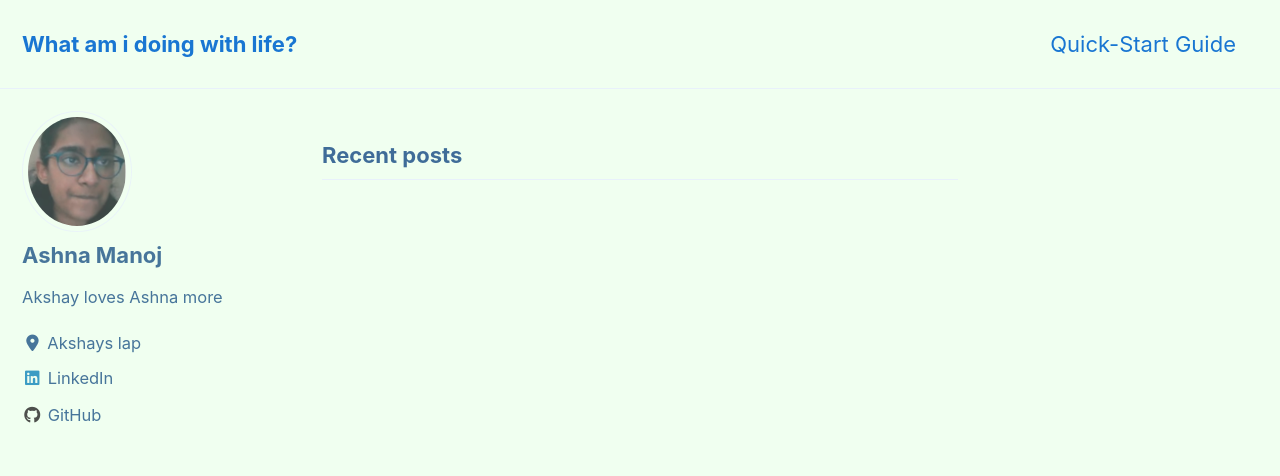
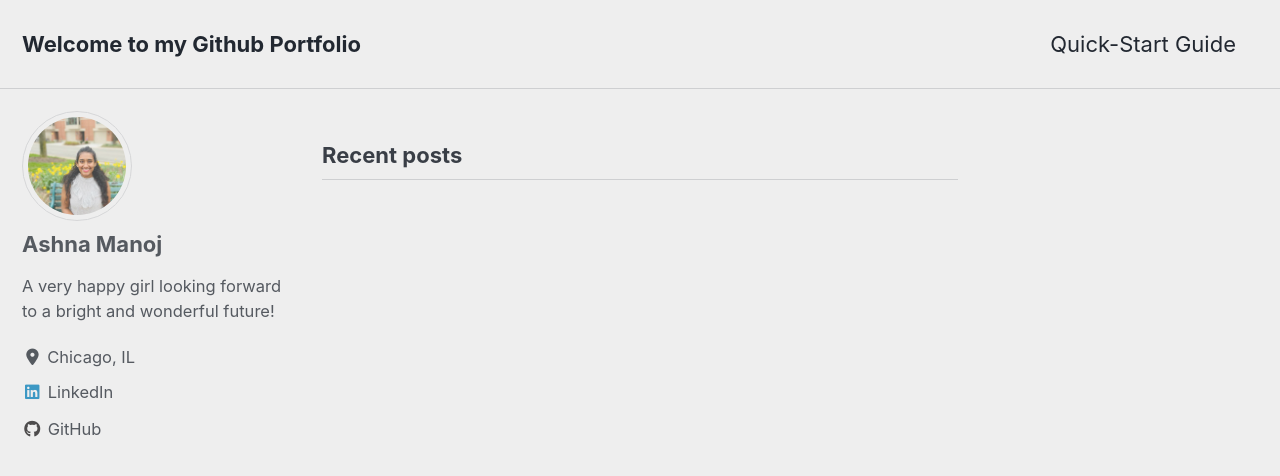
Before and after one commit to Ashna-Manoj/Ashna-Manoj.github.io, a Jekyll site: the page built from index.html, in a window 1280 px wide and 900 px high. Shown: the top 476 px of the window. Built offline with Jekyll 4.4.1, drawn with Linux system fonts in a browser that asks for light colours; cached includes are drawn as plain includes; nearby versions of some CDN libraries; the list of posts is cut into pages by our own code.

Commit message:
Modified the codes

```diff
--- a/_config.yml
+++ b/_config.yml
@@ -5,14 +5,14 @@
 # For technical reasons, this file is *NOT* reloaded automatically when you use
 # `jekyll serve`. If you change this file, please restart the server process.
 
-minimal_mistakes_skin    : "aqua" # "air", "aqua", "contrast", "dark", "dirt", "neon", "mint", "plum", "sunrise"
+minimal_mistakes_skin    : "air" #"aqua" ,, "aqua", "contrast", "dark", "dirt", "neon", "mint", "plum", "sunrise"
 
 # Site Settings
 locale                   : "en-US"
-title                    : "What am i doing with life? "
+title                    : "Welcome to my Github Portfolio"
 title_separator          : "-"
 name                     : "Ashna Manoj"
-description              : "Akshay is amazing"
+description              : "Greetings"
 url                      : # the base hostname & protocol for your site e.g. "https://mmistakes.github.io"
 baseurl                  : # the subpath of your site, e.g. "/blog"
 repository               : # GitHub username/repo-name e.g. "mmistakes/minimal-mistakes"
@@ -85,9 +85,9 @@
 # Site Author
 author:
   name             : "Ashna Manoj"
-  avatar           : "/images/ashna_hotpics.jpg" # path of avatar image, e.g. "/assets/images/bio-photo.jpg"
-  bio              : "Akshay loves Ashna more"
-  location         : "Akshays lap"
+  avatar           : "/images/profile_pic.jpg" # path of avatar image, e.g. "/assets/images/bio-photo.jpg"
+  bio              : "A very happy girl looking forward to a bright and wonderful future!"
+  location         : "Chicago, IL"
   email            :
   uri              :
   home             : # null (default), "absolute or relative url to link to author home"
@@ -97,13 +97,13 @@
   flickr           :
   facebook         :
   foursquare       :
-  github           : "Your Github"
+  github           : "Ashna-Manoj"
   gitlab           :
   google_plus      :
   keybase          :
   instagram        :
   lastfm           :
-  linkedin         : "dataoptimal" # "john-doe-12345678" (the last part of your profile url, e.g. https://www.linkedin.com/in/john-doe-12345678)
+  linkedin         : "ashna-manoj" # "john-doe-12345678" (the last part of your profile url, e.g. https://www.linkedin.com/in/john-doe-12345678)
   pinterest        :
   soundcloud       :
   stackoverflow    : # "123456/username" (the last part of your profile url, e.g. https://stackoverflow.com/users/123456/username)
```
Also changed, not shown: images/ashna_hotpics.jpg (deleted), images/ashna_pic.PNG (deleted), images/profile_pic.jpg (added).
